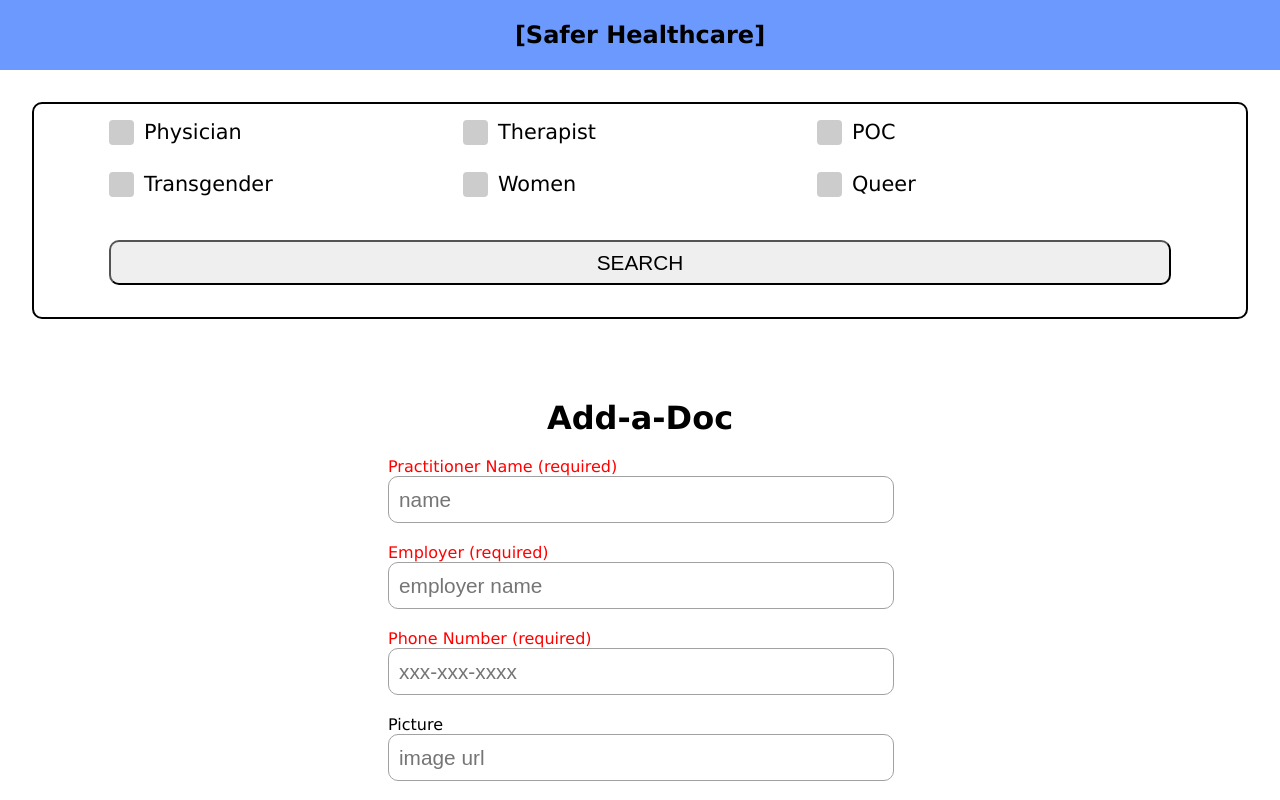
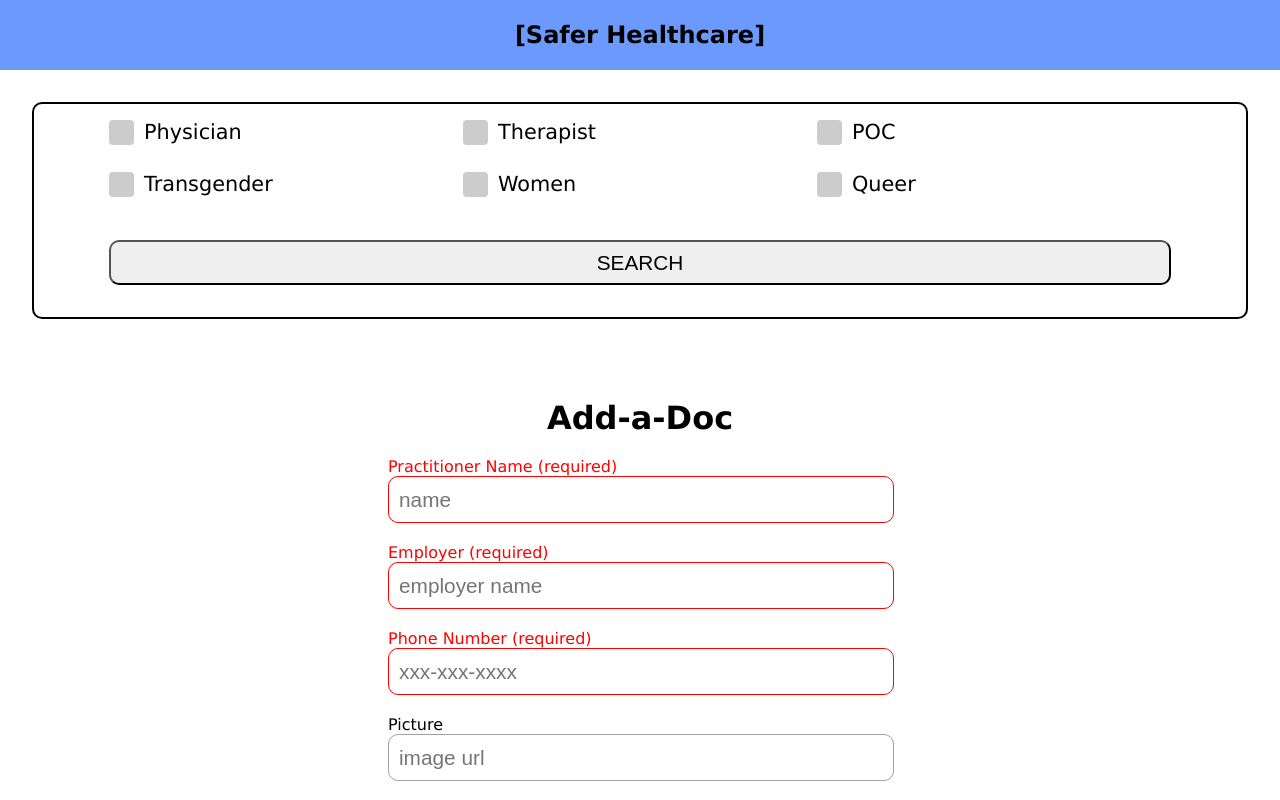
Before and after one commit to AwrenNuit/safer-care-coop, a React (Create React App) app: page /add-a-doc in a window 1280 px wide. Shown: the top 800 px of the page. Built offline with nearby package versions, Linux system fonts and the light colour scheme; no server answers; the database is empty.

Commit message:
required textfields are red if not filled out

```diff
--- a/src/components/AddPractitioner/Input.js
+++ b/src/components/AddPractitioner/Input.js
@@ -1,14 +1,22 @@
 import React from "react";
 
 export default function Input(props) {
-  const setStyle = () => {
+  const setStyle = (type) => {
     if (!props.required) {
       return;
     } else {
       if (props.label === "Phone Number" && props.value.length !== 12) {
-        return { color: "red" };
+        if (type === "label") {
+          return { color: "red" };
+        } else {
+          return { borderColor: "red" };
+        }
       } else if (props.label !== "Phone Number" && props.value.length === 0) {
-        return { color: "red" };
+        if (type === "label") {
+          return { color: "red" };
+        } else {
+          return { borderColor: "red" };
+        }
       } else {
         return;
       }
@@ -18,7 +26,7 @@ export default function Input(props) {
     <>
       {props.type === "text" ? (
         <div style={{ marginTop: "20px" }}>
-          <label style={setStyle()}>
+          <label style={setStyle('label')}>
             {props.required ? `${props.label} (required)` : props.label}
           </label>
           <br />
@@ -26,6 +34,7 @@ export default function Input(props) {
             className="form-input"
             onChange={(e) => props.setValue(e.target.value)}
             placeholder={props.placeholder}
+            style={setStyle('input')}
             type={props.type}
             value={props.value}
           />
```
